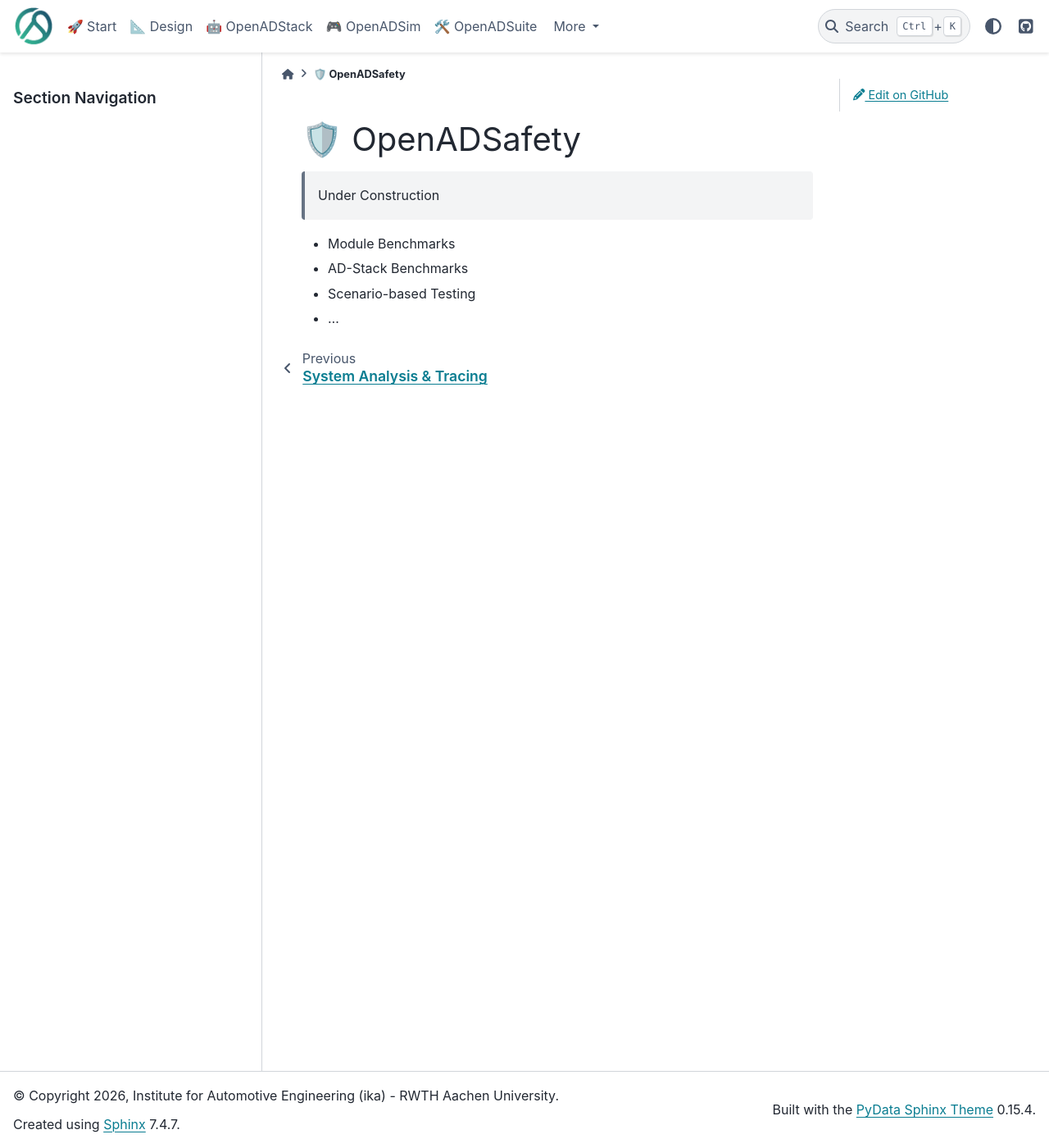
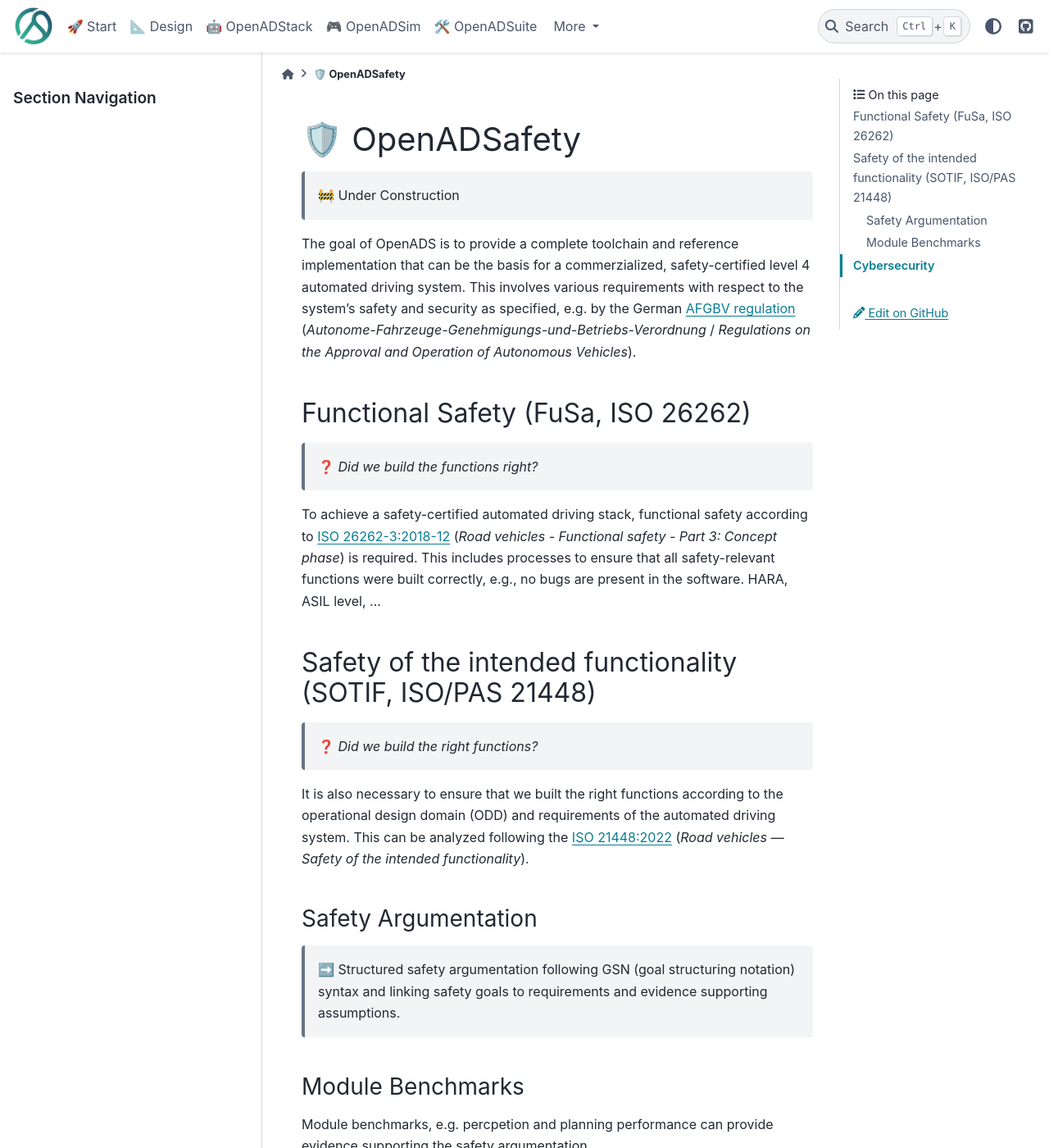
Before and after one commit to openads-project/openads-project.github.io, a Sphinx documentation site: the page built from docs/openadsafety/openadsafety.md, in a window 1280 px wide and 1400 px high. Shown: the whole window at 82% size. Built offline with Sphinx 7.4.7 and the PyData theme 0.15.4, drawn with Linux system fonts in a browser that asks for light colours; pages that are not in the unit, such as notebooks, are missing from menus; some of the changed text lies outside the part shown.

Commit message:
first draft for safety

````diff
--- a/docs/openadsafety/openadsafety.md
+++ b/docs/openadsafety/openadsafety.md
@@ -5,9 +5,40 @@
 :hidden:
 ```
 
-> Under Construction
+> 🚧 Under Construction
 
-- Module Benchmarks
-- AD-Stack Benchmarks
-- Scenario-based Testing
-- ...
+The goal of OpenADS is to provide a complete toolchain and reference implementation that can be the basis for a commerzialized, safety-certified level 4 automated driving system. This involves various requirements with respect to the system's safety and security as specified, e.g. by the German [AFGBV regulation](https://www.gesetze-im-internet.de/afgbv/BJNR098610022.html) (*Autonome-Fahrzeuge-Genehmigungs-und-Betriebs-Verordnung* / *Regulations on the Approval and Operation of Autonomous Vehicles*).
+
+## Functional Safety (FuSa, ISO 26262)
+
+> ❓ *Did we build the functions right?*
+
+To achieve a safety-certified automated driving stack, functional safety according to [ISO 26262-3:2018-12](https://www.dinmedia.de/en/standard/iso-26262-3/300423934) (*Road vehicles - Functional safety - Part 3: Concept phase*) is required. This includes processes to ensure that all safety-relevant functions were built correctly, e.g., no bugs are present in the software. HARA, ASIL level, ...
+
+## Safety of the intended functionality (SOTIF, ISO/PAS 21448)
+
+> ❓ *Did we build the right functions?*
+
+It is also necessary to ensure that we built the right functions according to the operational design domain (ODD) and requirements of the automated driving system. This can be analyzed following the [ISO 21448:2022](https://www.iso.org/standard/77490.html) (*Road vehicles — Safety of the intended functionality*).
+
+### Safety Argumentation
+
+> ➡️ Structured safety argumentation following GSN (goal structuring notation) syntax and linking safety goals to requirements and evidence supporting assumptions.
+
+### Module Benchmarks
+
+Module benchmarks, e.g. percpetion and planning performance can provide evidence supporting the safety argumentation.
+
+#### Perception Benchmarks
+
+> 🚧 Under Construction
+
+#### Planning Benchmarks
+
+> 🚧 Under Construction
+
+## Cybersecurity
+
+> ❓ *TODO*
+
+The system's cybersecurity shall be guaranteed according to [UN Regulation No. 155](https://unece.org/transport/documents/2021/03/standards/un-regulation-no-155-cyber-security-and-cyber-security).
````
